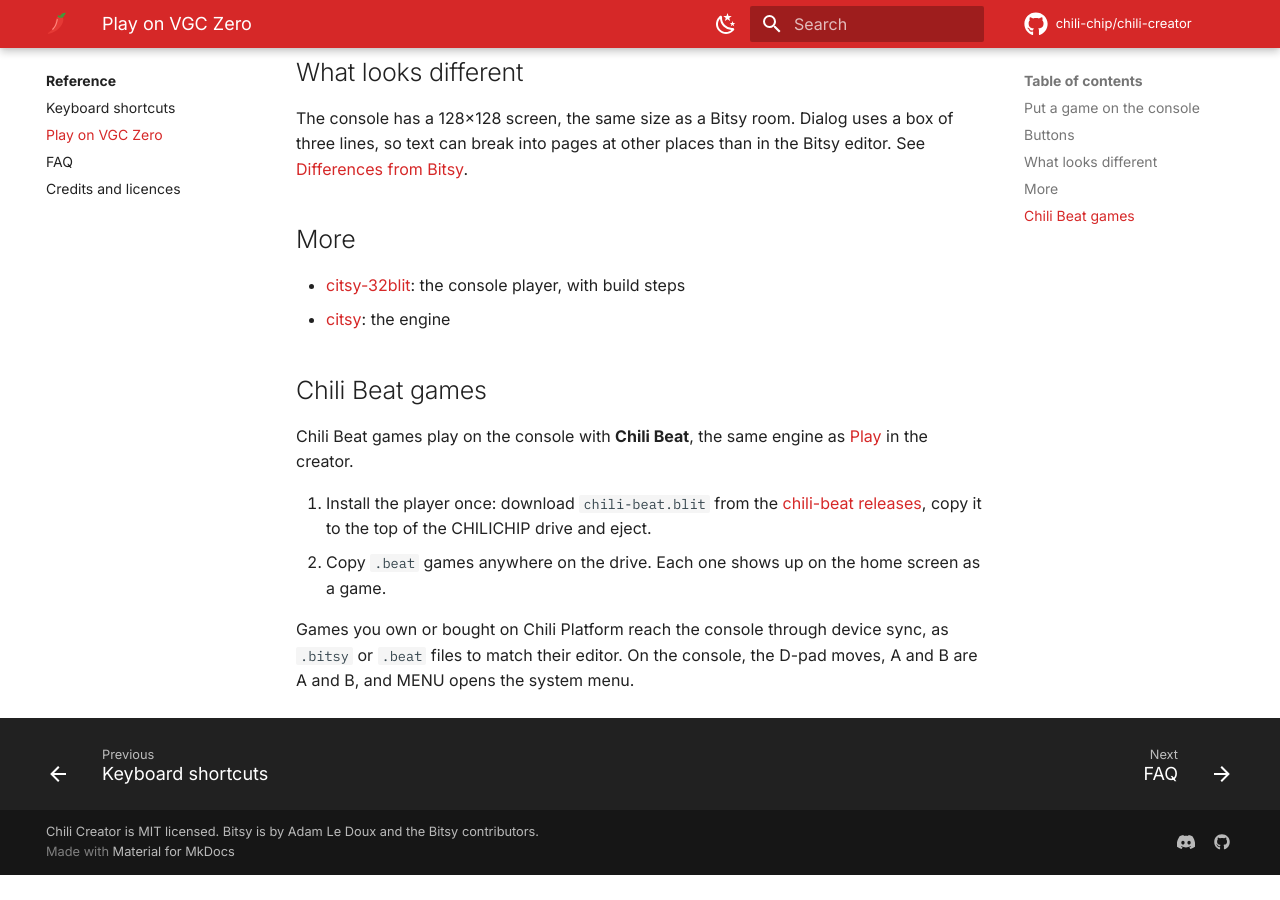
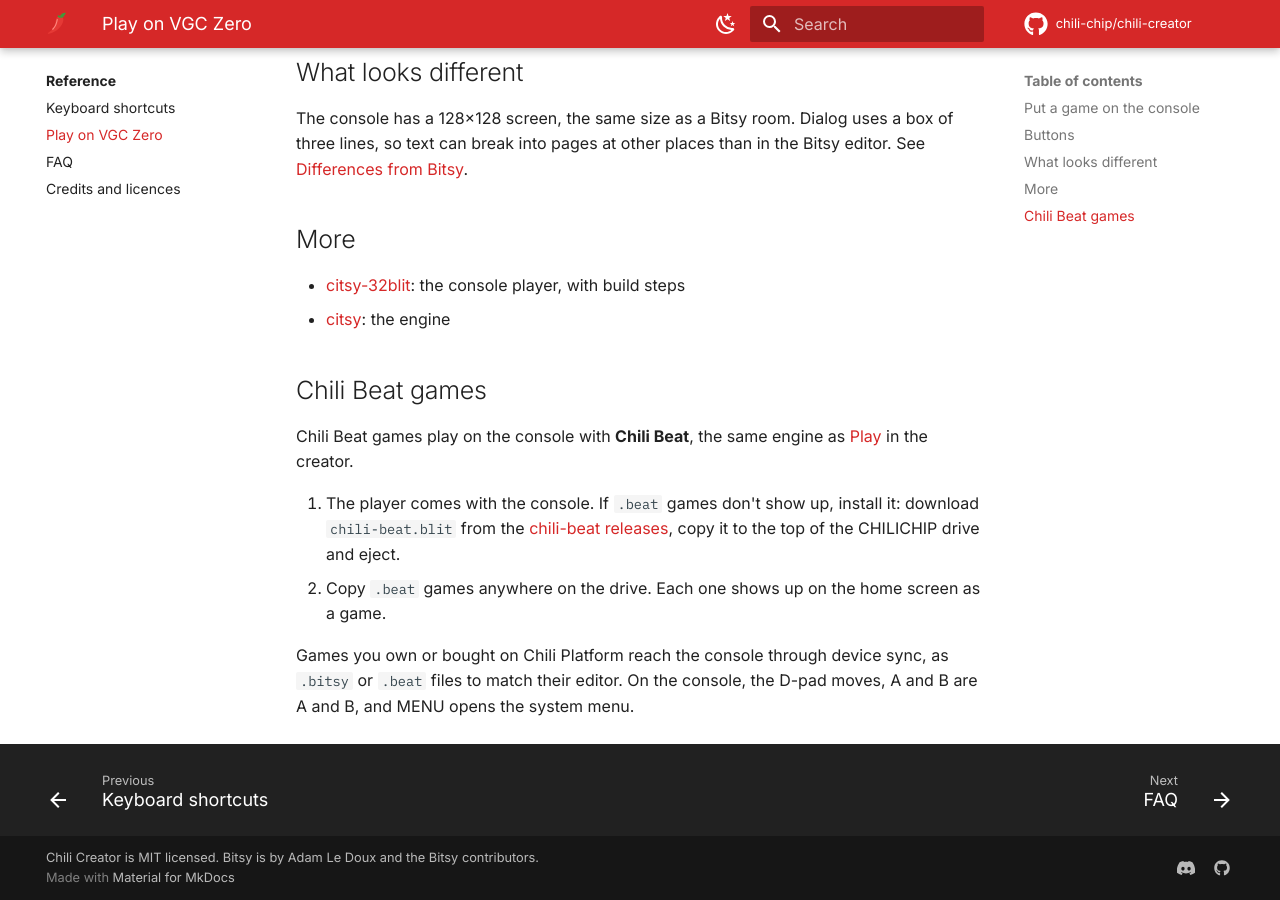
Before and after one commit to chili-chip/chili-creator, an MkDocs documentation site: the page built from docs/reference/vgc-zero.md, in a window 1280 px wide and 900 px high, scrolled down 1356 px. Built offline with MkDocs 1.6.1 and Material for MkDocs 9.7.7, drawn with Linux system fonts in a browser that asks for light colours; comment, search, counter and statistics services are not loaded; before the commit the page ends 2231 px from its top, so only the background shows below that.

Commit message:
Docs: the Chili Beat player comes with the console (#58)

```diff
--- a/docs/reference/vgc-zero.md
+++ b/docs/reference/vgc-zero.md
@@ -57,7 +57,8 @@
 Chili Beat games play on the console with **Chili Beat**, the same engine as
 [Play](../editors/beat/tools/beat-play.md) in the creator.
 
-1. Install the player once: download `chili-beat.blit` from the
+1. The player comes with the console. If `.beat` games don't show up, install
+   it: download `chili-beat.blit` from the
    [chili-beat releases](https://github.com/chili-chip/chili-beat/releases),
    copy it to the top of the CHILICHIP drive and eject.
 2. Copy `.beat` games anywhere on the drive. Each one shows up on the home
```
